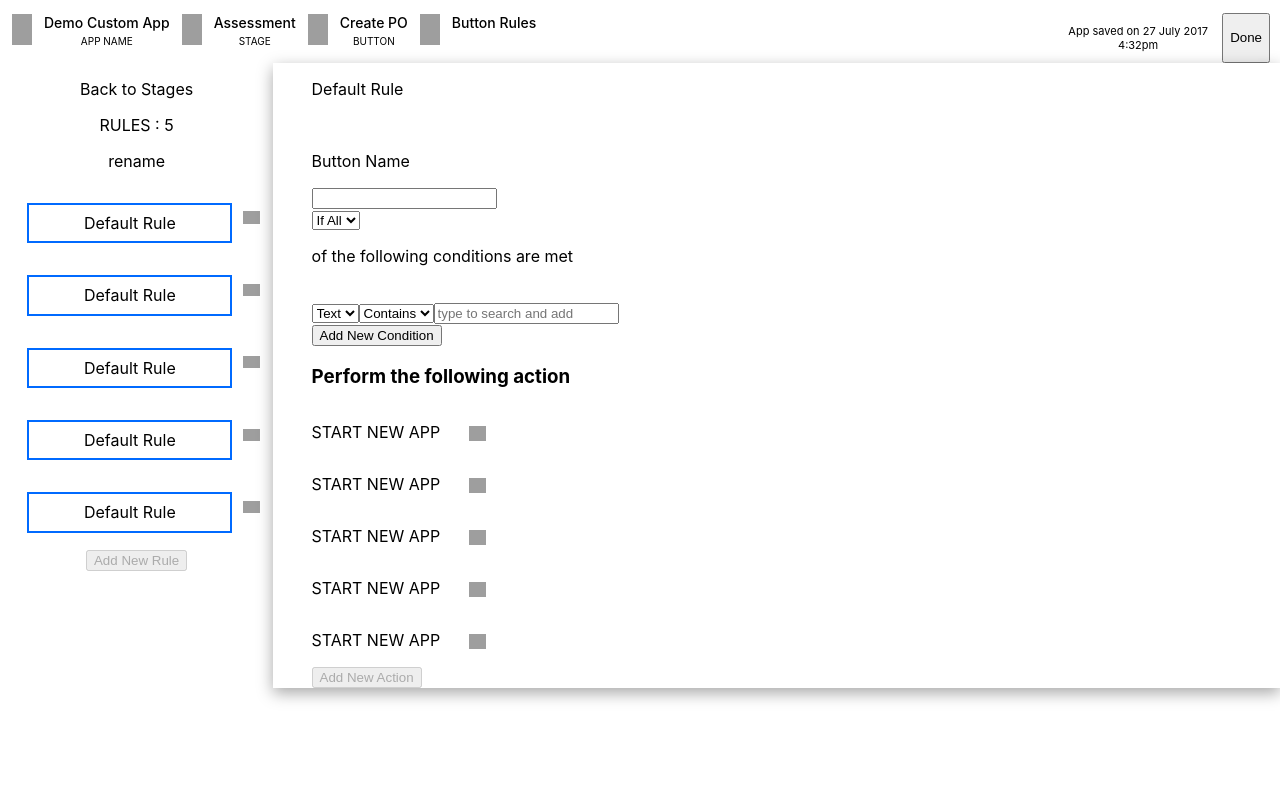
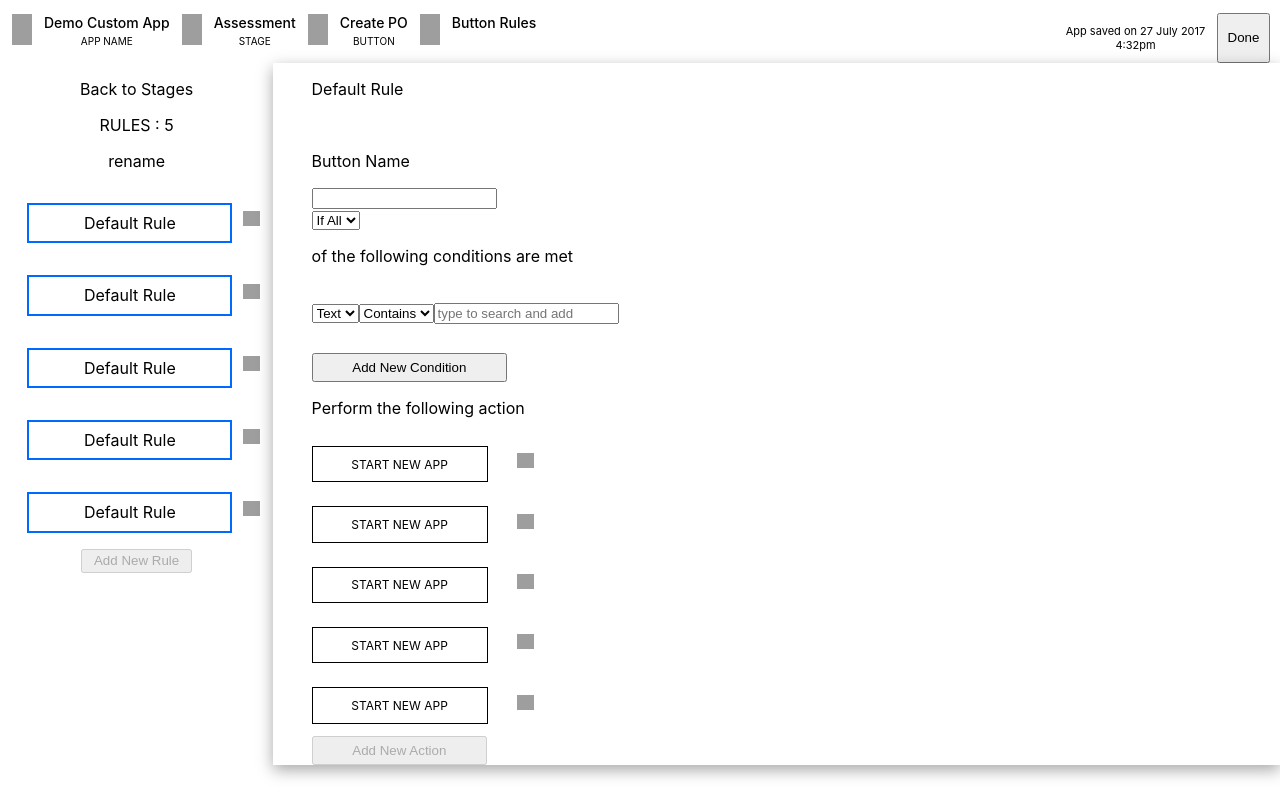
Before and after one commit to anushka3002/Rule-Dashboard, a React (Vite) app: page / in a window 1280 px wide. Built offline with nearby package versions, Linux system fonts and the light colour scheme; data requests are answered from the project's data file; grey boxes are pictures that could not be loaded.

Commit message:
updated action functionality

```diff
--- a/db.json
+++ b/db.json
@@ -14,33 +14,33 @@
     },
     {
       "name": "Default Rule",
-      "id": 6
+      "id": 8
     },
     {
       "name": "Default Rule",
-      "id": 7
+      "id": 9
     }
   ],
   "actionArray": [
     {
       "action": "START NEW APP",
-      "id": 2
+      "id": 10
     },
     {
       "action": "START NEW APP",
-      "id": 7
+      "id": 11
     },
     {
       "action": "START NEW APP",
-      "id": 8
+      "id": 12
     },
     {
       "action": "START NEW APP",
-      "id": 9
+      "id": 14
     },
     {
       "action": "START NEW APP",
-      "id": 10
+      "id": 15
     }
   ]
 }
--- a/src/App.css
+++ b/src/App.css
@@ -75,10 +75,43 @@
   padding-bottom: 3%;
   margin-left: 10%;
 }
-#newRule:disabled{
-  cursor:not-allowed
-}
 #deleteIcon{
   margin-top: 2%;
   margin-left: 3%;
 }
+#actionPart>p{
+  border:1px solid black;
+  font-size: 12px;
+  padding-left:4%;
+  padding-right: 4%;
+  padding-top: 1%;
+  padding-bottom: 1%;
+}
+#saveEdit{
+  padding-left: 4%;
+  padding-right: 4%;
+  padding-top: 1%;
+  padding-bottom: 1%;
+}
+#newRulebutton{
+  padding-left: 4%;
+  padding-right: 4%;
+  padding-top: 1%;
+  padding-bottom: 1%;
+}
+#conditionButton{
+  margin-top: 3%;
+  padding-left: 4%;
+  padding-right: 4%;
+  padding-top: 5px;
+  padding-bottom: 5px;
+}
+#actionbutton{
+  padding-left: 4%;
+  padding-right: 4%;
+  padding-top: 5px;
+  padding-bottom: 5px;
+}
+button:disabled{
+  cursor:not-allowed
+}
--- a/src/App.jsx
+++ b/src/App.jsx
@@ -123,7 +123,7 @@ function App() {
       </div>
       <div id="dataSide">
         <p>App saved on 27 July 2017 4:32pm</p>
-        <button onClick={handleSubmit}>Done</button>
+        <button id="saveEdit" onClick={handleSubmit}>Done</button>
       </div>
     </div>
 
@@ -144,10 +144,10 @@ function App() {
               getData();
               })
           }}
-              src="https://www.pngall.com/wp-content/uploads/5/Delete-Bin-Trash-PNG-Clipart.png" width="6%" height="6%"></img>
+              src="https://www.pngall.com/wp-content/uploads/5/Delete-Bin-Trash-PNG-Clipart.png" width="17px" height="15px"></img>
           </div>
           )}
-         <button id="newRule" disabled={button} onClick={addRule}>Add New Rule</button>
+         <button id="newRulebutton" disabled={button} onClick={addRule}>Add New Rule</button>
         </div>
       </div>
 
@@ -173,14 +173,14 @@ function App() {
         </select>
         <input type="search" placeholder='type to search and add'></input>
         <br/>
-          <button>Add New Condition</button>
+          <button id="conditionButton">Add New Condition</button>
 
 
       {/* add another action */}
 
-      <h3>Perform the following action</h3>
+      <p>Perform the following action</p>
       {actionData.map((index)=>
-      <div style={{display:"flex"}} key={index.id}>
+      <div id="actionPart" style={{display:"flex"}} key={index.id}>
         <p>{index.action}</p>
         <img id="deleteIcon"
              onClick={()=>{
@@ -191,7 +191,7 @@ function App() {
               src="https://www.pngall.com/wp-content/uploads/5/Delete-Bin-Trash-PNG-Clipart.png" width="17px" height="15px"></img>
       </div>
       )}
-      <button  disabled={actionButton} onClick={addAction}>Add New Action</button>
+      <button id="actionbutton" disabled={actionButton} onClick={addAction}>Add New Action</button>
 
       </div>
 
```
